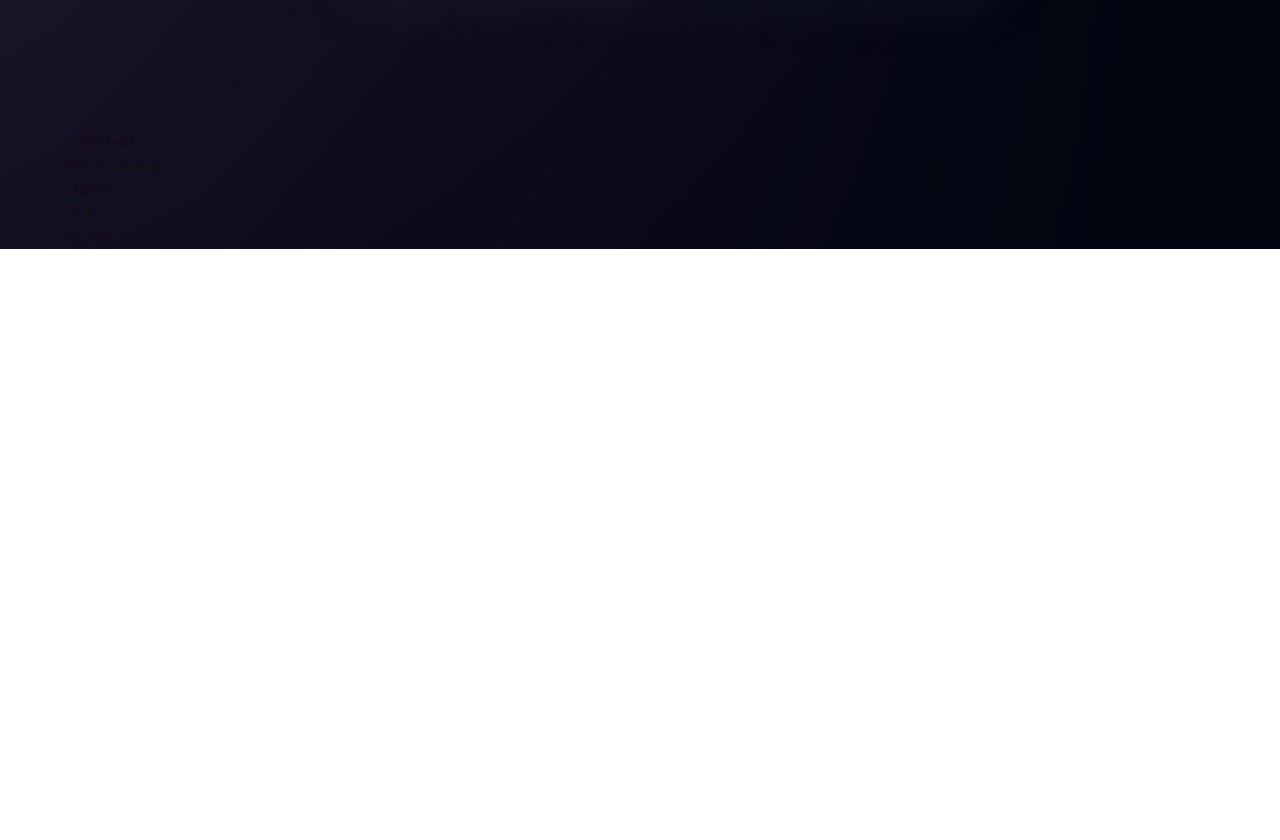
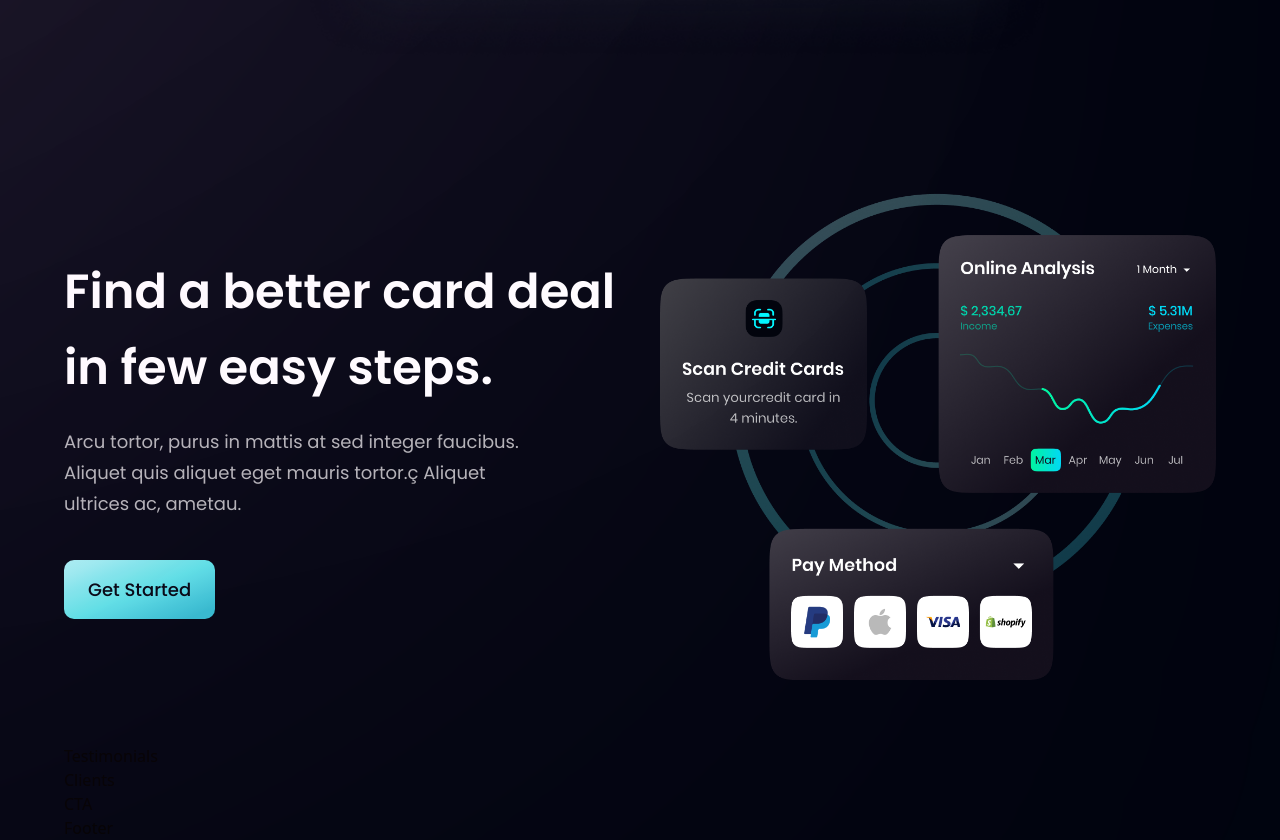
Before and after one commit to RebeccaMeegahapola/bank_modern_app, a React (Vite) app in the folder bank_modern_app/: page / in a window 1280 px wide. Shown: the part 2560-3400 px from the top of the page. Before the commit the page ends 2809 px from the top, so only its background shows below. Built offline with nearby package versions, Linux system fonts and the light colour scheme.

Commit message:
Create CardDeal component and edit button component

```diff
--- a/bank_modern_app/src/components/Button.tsx
+++ b/bank_modern_app/src/components/Button.tsx
@@ -4,7 +4,7 @@
 
 const Button = ({ styles }: ButtonProps) => {
   return (
-    <button type="button" className={`py-4 px-6 bg-blue-gradient font-poppins font-medium text-[18px] text-primary outline-none ${styles}`}>
+    <button type="button" className={`py-4 px-6 bg-blue-gradient font-poppins font-medium text-[18px] text-primary outline-none ${styles} rounded-[10px]`}>
         Get Started
     </button>
   )
--- a/bank_modern_app/src/components/CardDeal.tsx
+++ b/bank_modern_app/src/components/CardDeal.tsx
@@ -1,9 +1,26 @@
-import React from 'react'
+import { card } from '../assets/index';
+import styles, { layout } from '../style';
+import Button from './Button';
 
-const CardDeal: React.FC = () => {
-  return (
-    <div>CardDeal</div>
-  )
-}
+const CardDeal: React.FC = () => (
+    <section className={layout.section}>
+        <div className={layout.sectionInfo}>
+            <h2 className={styles.heading2}>
+                Find a better card deal <br className="sm:block hidden" /> in few easy
+                steps.
+            </h2>
+            <p className={`${styles.paragraph} max-w-[470px] mt-5`}>
+                Arcu tortor, purus in mattis at sed integer faucibus. Aliquet quis
+                aliquet eget mauris tortor.ç Aliquet ultrices ac, ametau.
+            </p>
+            <Button styles="mt-10" />
+        </div>
+
+        <div className={layout.sectionImg}>
+            <img src={card} alt='card' className='w-[100%] h-[100%]'/>
+        </div>
+    </section>
+)
+
 
 export default CardDeal
```
